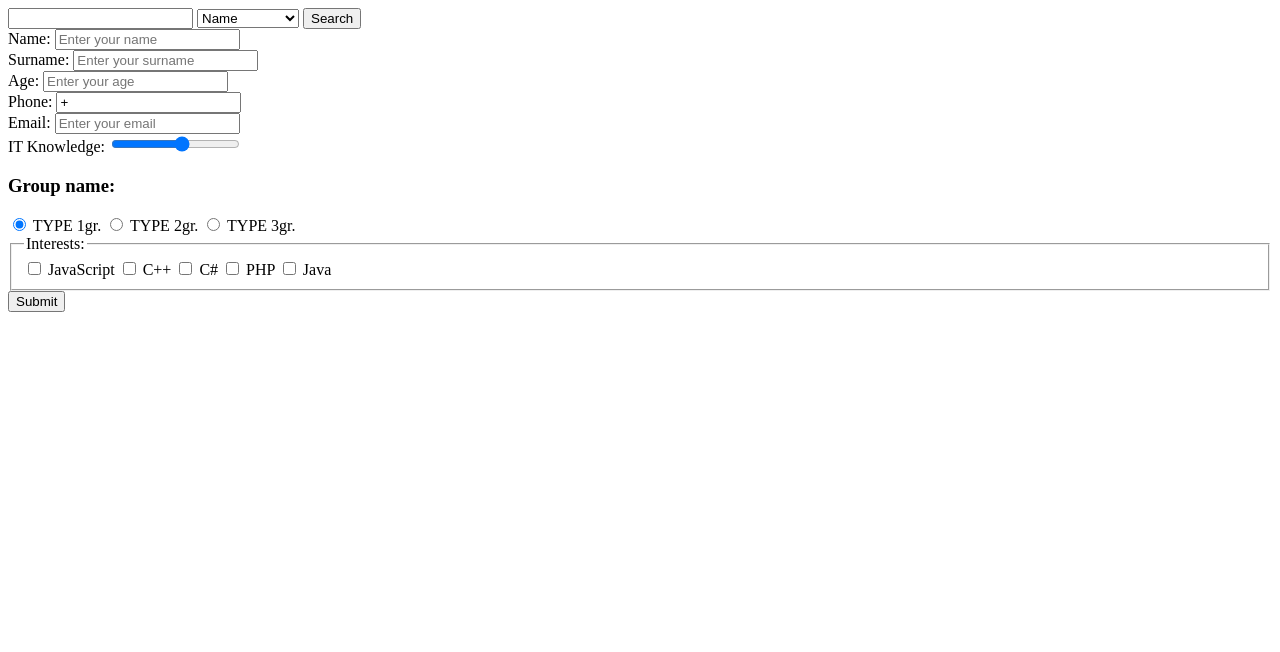
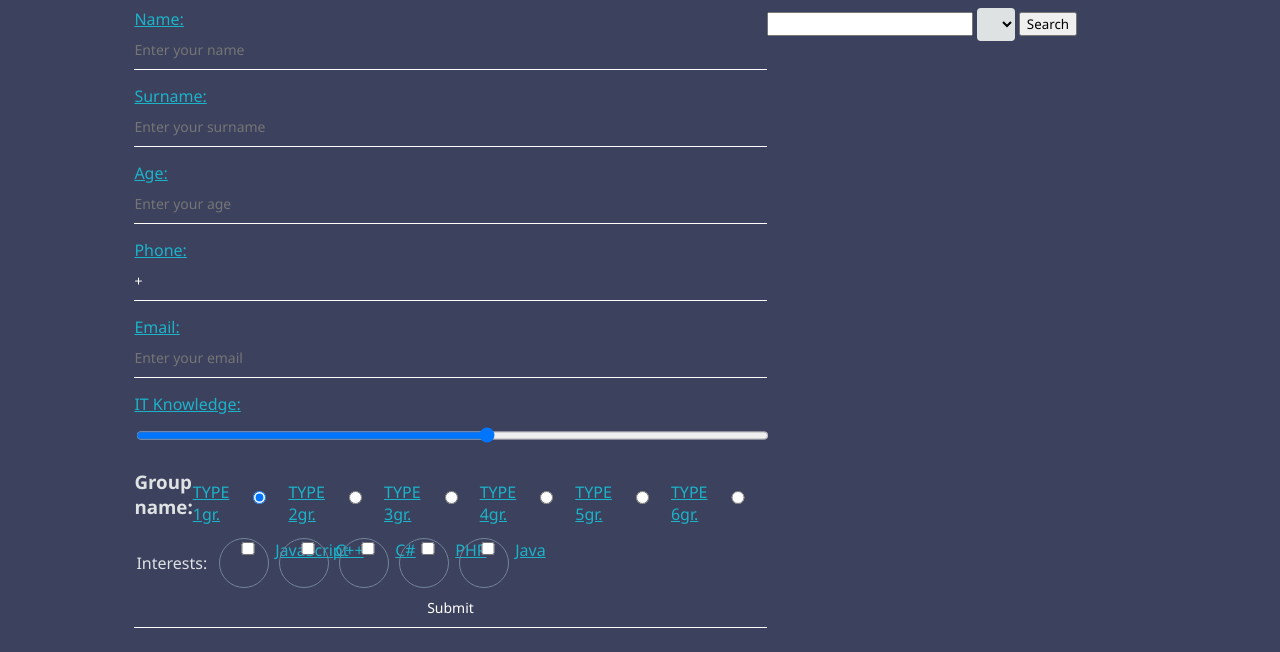
Before and after one commit to bridgecrew-perf6/deployinu, a plain HTML site: page index.html in a window 1280 px wide. Drawn offline with Linux system fonts and the light colour scheme.

Commit message:
nedabaigtas labai

```diff
--- a/index.html
+++ b/index.html
@@ -8,20 +8,9 @@
   <link rel="stylesheet" href="style.css">
 </head>
 <body>
-  <form id="search">
-    <input type="text" name="search" id="search-box">
-    <select name="variations">
-      <option value="name">Name</option>
-      <option value="surname">Surname</option>
-      <option value="age">Age</option>
-      <option value="it-knowledge">IT-knowledge</option>
-      <option value="group">Group</option>
-      <option value="all">All</option>
-    </select>
-    <input type="submit" value="Search">
-  </form>
+  <div id="main-wrap">
       <form id="student-form">
-    <div>
+        <div class="">
           <label for="student-name">Name:</label>
           <input type="text" name="name" id="student-name" class="required" placeholder="Enter your name" value="">
         </div>
@@ -45,36 +34,69 @@
           <label for="student-it-knowledge">IT Knowledge:</label>
           <!-- <input type="range" name="it-knowledge" id="student-it-knowledge" min="1" max="10" value="5" step="1" oninput="output.value=this.value">
             <output name="output">5</output> -->
+            <output name="output" id="it-knowledge-output"></output>
             <input type="range" name="it-knowledge" id="student-it-knowledge" min="1" max="10" value="" step="1">
-      <output name="output" id="it-knowledge-output"></output>
           </div>
-    <div>
-      <h3>Group name:</h3>
+            <div class="group-radio-wrap">
+              <input type="radio" name="group" id="student-group-6" value="type 6">
+              <label for="student-group-6">TYPE 6gr.</label>
+              <input type="radio" name="group" id="student-group-5" value="type 5">
+              <label for="student-group-5">TYPE 5gr.</label>
+              <input type="radio" name="group" id="student-group-4" value="type 4" checked>
+              <label for="student-group-4">TYPE 4gr.</label>
+              <input type="radio" name="group" id="student-group-3" value="type 3">
+              <label for="student-group-3">TYPE 3gr.</label>
+              <input type="radio" name="group" id="student-group-2" value="type 2">
+              <label for="student-group-2">TYPE 2gr.</label>
               <input type="radio" name="group" id="student-group-1" value="type 1" checked>
               <label for="student-group-1">TYPE 1gr.</label>
-      <input type="radio" name="group" id="student-group-2" value="type 2">
-      <label for="student-group-2">TYPE 2gr.</label>
-      <input type="radio" name="group" id="student-group-3" value="type 3">
-      <label for="student-group-3">TYPE 3gr.</label>
+              <h3>Group name:</h3>
             </div>
-    <fieldset>
+            <div class="interests-wrap">
               <legend>Interests:</legend>
+              <div class="interest-item">
                 <input type="checkbox" name="interest" id="interestCheck1" value="JavaScript">
                 <label for="interestCheck1">JavaScript</label>
+              </div>
+              <div class="interest-item">
                 <input type="checkbox" name="interest" id="interestCheck2" value="C++">
                 <label for="interestCheck2">C++</label>
+              </div>
+              <div class="interest-item">
                 <input type="checkbox" name="interest" id="interestCheck3" value="C#">
                 <label for="interestCheck3">C#</label>
+              </div>
+              <div class="interest-item">
                 <input type="checkbox" name="interest" id="interestCheck4" value="PHP">
                 <label for="interestCheck3">PHP</label>
+              </div>
+              <div class="interest-item">
                 <input type="checkbox" name="interest" id="interestCheck5" value="Java">
                 <label for="interestCheck5">Java</label>
+              </div>
+            </div>
+              <input type="submit">
+              <span id="alert"></span>
+              </form>
 
-    </fieldset>
-    <input type="submit">
+    <div class="student-list-wrap">
+      <div class="search-wrap">
+        <form id="search">
+          <input type="text" name="search" id="search-box">
+          <select name="variations">
+            <option value="name">Name</option>
+            <option value="surname">Surname</option>
+            <option value="age">Age</option>
+            <option value="it-knowledge">IT-knowledge</option>
+            <option value="group">Group</option>
+            <option value="all">All</option>
+          </select>
+          <input type="submit" value="Search">
         </form>
-  <span id="alert"></span>
+      </div>
       <div id="students-list"></div>
+    </div>
+    </div>
   <script src="script.js"></script>
 </body>
 </html>
--- a/style.css
+++ b/style.css
@@ -1,3 +1,30 @@
+*, *::before, *::after {
+    box-sizing: border-box;
+}
+
+
+@import url('https://fonts.googleapis.com/css2?family=Ubuntu&display=swap');
+body {
+    font-family: 'Ubuntu','Segoe UI', 'Open Sans', 'Helvetica Neue';
+    background-color: #3c415e;
+    color: #dfe2e2;
+}
+button{
+    font-family: 'Ubuntu', 'Segoe UI', 'Open Sans', 'Helvetica Neue', sans-serif;
+}
+input {
+    font-family: 'Ubuntu', 'Segoe UI', 'Open Sans', 'Helvetica Neue', sans-serif;
+}
+
+
+#main-wrap {
+    display: flex;
+    justify-content: space-evenly;
+    flex-direction: row;
+    margin-left: 10%;
+    margin-right: 10%;
+}
+
 .input-error {
     border-color: red;
 }
@@ -7,3 +34,90 @@
 .error-alert {
     color: red;
 }
+
+.group-radio-wrap {
+    display: flex;
+    flex-direction: row-reverse;
+    width: 100%;
+    margin: 0px 0px 0px 0px;
+    align-items: center;
+}
+.interests-wrap {
+    display: flex;
+    flex-direction: row;
+    width: 100%;
+    margin: 0px 0px 0px 0px;
+    align-items: center;
+}
+.interest-item {
+    display: flex;
+    flex-direction: column;
+    justify-content: space-between;
+    flex-wrap: wrap;
+    margin-left: 10px;
+    border: #738598 1px solid;
+    border-radius: 50%;
+    width: 50px;
+    height: 50px;
+}
+.group-radio-wrap h3 {
+    margin-top: 0px;
+}
+
+p{
+    color:  #dfe2e2;
+}
+label {
+    color:  #dfe2e2;
+}
+select {
+    width: 10%;
+    padding: 8px 10px;
+    border: none;
+    border-radius: 4px;
+    background-color: #dfe2e2;
+}
+
+
+#student-form input {
+    width: 100%;
+    padding: 10px 0;
+    font-size: 14px;
+    color: #fff;
+    margin-bottom: 15px;
+    border: none;
+    border-bottom: 1px solid #fff;
+    outline: none;
+    background: transparent;
+}
+#student-form label{
+    text-decoration: underline;
+    color: #1cb3c8;
+
+}
+
+.search-wrap {
+    max-width: 500px;
+}
+
+
+.student-list-wrap{
+    grid-area: list;
+    display: flex;
+
+}
+/* #students-list {
+
+    width: 100%;
+    display: flex;
+    flex-wrap: nowrap;
+    flex-direction: column;
+} */
+
+.student-item {
+    background-color: #738598;
+    border-radius: 3%;
+    padding: 10px 10px 10px 10px;
+    margin: 10px 10px 10px 10px;
+    width: 50%;
+}
```
Also changed, not shown: fonts/Ubuntu-Light.ttf (added), fonts/Ubuntu-Regular.ttf (added). Lines whose indentation alone changed are shown as unchanged.
